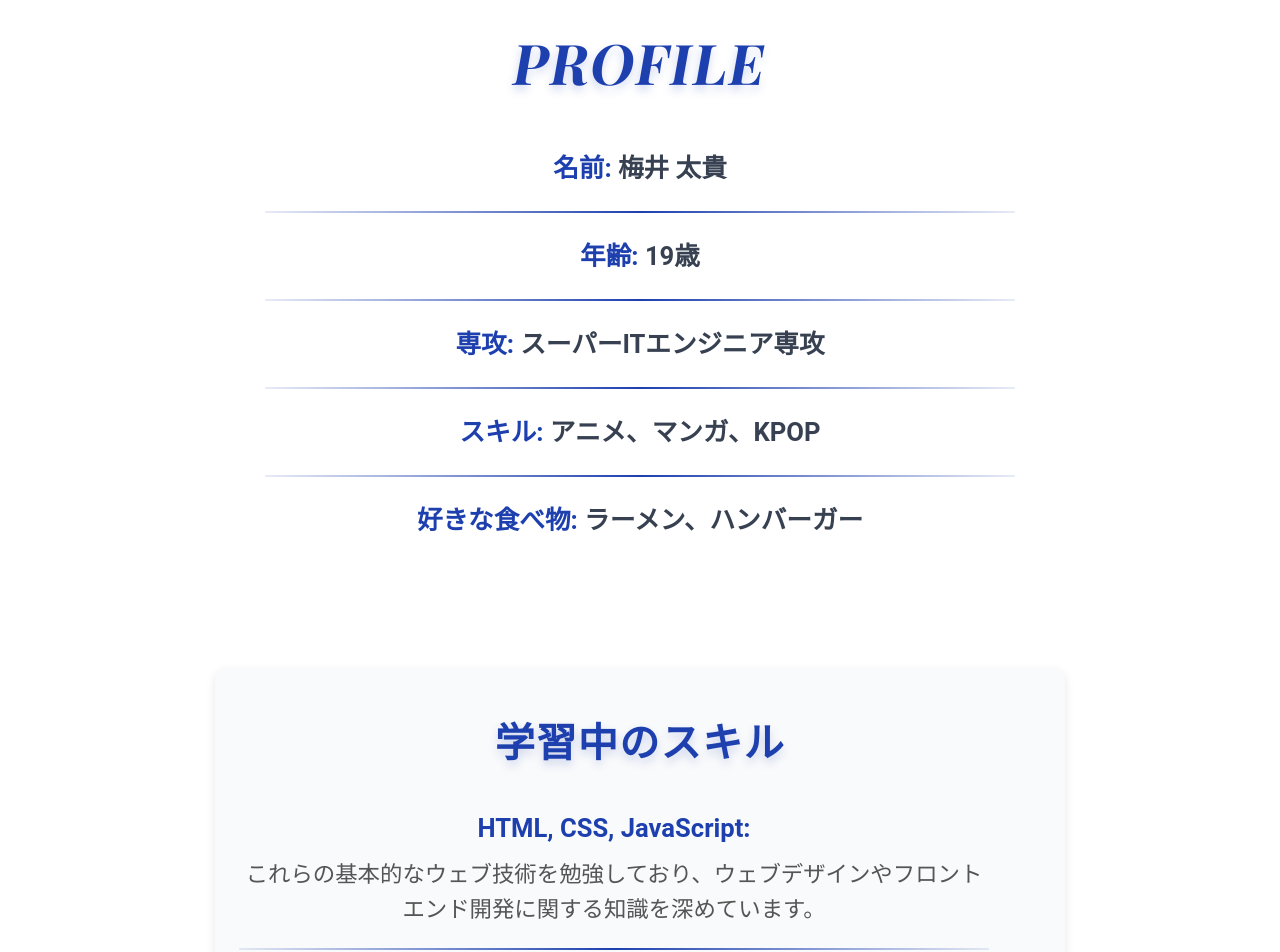
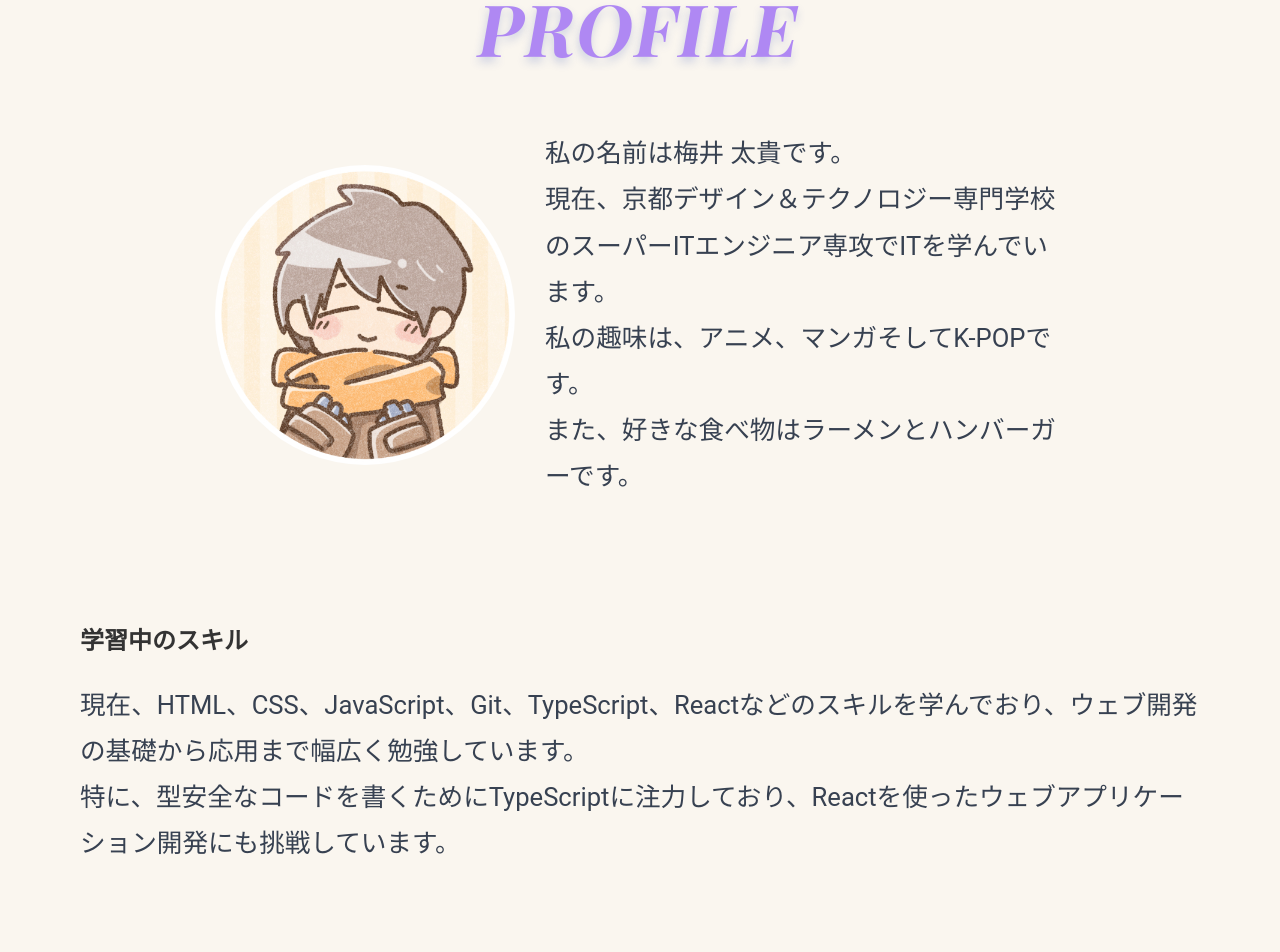
Before and after one commit to KTCume/react-next-portfolio, a Next.js app: page /about in a window 1280 px wide. Shown: the part 520-1472 px from the top of the page. Built offline with nearby package versions, Linux system fonts and the light colour scheme; a web font is replaced by a local one.

Commit message:
プロフィール編集

```diff
--- /dev/null
+++ b/app/_components/SheetAbout/index.module.css
@@ -0,0 +1,7 @@
+.container {
+    position: relative;
+    width: 100%;
+    margin: auto;
+    padding: 80px;
+    background-color: rgb(250, 246, 239);
+}
--- /dev/null
+++ b/app/_components/SheetAbout/index.tsx
@@ -0,0 +1,9 @@
+import styles from "./index.module.css";
+
+type Props = {
+    children: React.ReactNode;
+};
+
+export default function Sheet({ children }: Props) {
+    return <div className={styles.container}>{children}</div>;
+}
--- a/app/about/layout.tsx
+++ b/app/about/layout.tsx
@@ -1,4 +1,4 @@
-import Sheet from "@/app/_components/Sheet";
+import Sheet from "@/app/_components/SheetAbout";
 import Hero from "@/app/_components/Hero";
 
 export const metadata = {
@@ -12,7 +12,7 @@ type Props = {
 export default function RootLayout({ children }: Props) {
     return (
     <>
-    <Hero title="About" sub="自己紹介" />
+    <Hero title="About Me" sub="自己紹介" />
     <Sheet>{children}</Sheet>;
     </>
     );
--- a/app/about/page.module.css
+++ b/app/about/page.module.css
@@ -1,26 +1,22 @@
-@import url('https://fonts.googleapis.com/css2?family=Playfair+Display:wght@400;700&display=swap');
+@import url('https://fonts.googleapis.com/css2?family=Rounded+M%2B+1c:wght@400;700&display=swap');
 
-/* 全体のコンテナ */
 .top {
     display: flex;
     flex-direction: column;
     align-items: center;
     justify-content: center;
-    padding: 64px 24px;
-    text-align: center;
-    margin: 50px auto;
-    width: 90%;
+    margin: 70px auto;
+    width: 100%;
     max-width: 850px;
-    transition: transform 0.3s ease, box-shadow 0.3s ease;
 }
 
-/* タイトル */
 .title {
-    font-size: 3.5rem;
+    font-size: 4.5rem;
     font-weight: 700;
     margin-top: -100px;
     margin-bottom: 40px;
-    color: #1e40af;
+    text-align: center;
+    color: #af88f3;
     text-shadow: 0px 5px 10px rgba(30, 64, 175, 0.2);
     letter-spacing: 1.5px;
     line-height: 1.2;
@@ -29,95 +25,71 @@
     animation: fadeIn 1s ease-in-out;
 }
 
-/* プロフィールのコンテナ */
 .profileContainer {
+    display: flex;
+    align-items: center; /* 縦方向に中央揃え */
+    justify-content: flex-start; /* 左寄せ */
+    gap: 30px; /* 画像とテキストの間隔 */
     width: 100%;
-    max-width: 750px;
+    max-width: 1200px;
+    margin-bottom: 30px;
 }
 
-/* プロフィールアイテム */
-.profileItem {
+.profileImage {
+    border-radius: 50%; /* 丸い画像にする */
+    object-fit: cover; /* 画像が丸に収まるように調整 */
+  }
+
+/* テキストコンテナ */
+.profileTextContainer {
+    display: flex;
+    flex-direction: column; /* 名前とテキストを縦並び */
+    justify-content: center; /* テキストを中央揃え */
+}
+
+.name {
+    font-size: 2.8rem;
+    font-weight: 700;
+    text-align: center;
+    color: #374151;
+    font-family: "Sawarabi Mincho", sans-serif;
+}
+
+.profileText {
     font-size: 1.6rem;
-    font-weight: 600;
     color: #374151;
     font-family: 'Roboto', sans-serif;
-    padding: 10px 0;
+    line-height: 1.8;
+    white-space: pre-wrap; /* 改行を反映させる */
+    margin: 20px 0;
 }
 
-/* プロフィールラベル */
-.profileLabel {
-    font-weight: 700;
-    color: #1e40af;
+/* 学習中のスキルテキスト */
+.skillsText {
+    font-size: 1.6rem;
+    color: #374151;
+    font-family: 'Roboto', sans-serif;
+    line-height: 1.8;
+    white-space: pre-wrap; /* 改行を反映させる */
+    margin: 20px 0;
 }
 
-/* 区切り線 */
-.divider {
-    width: 100%;
-    height: 2px;
-    background: linear-gradient(90deg, rgba(30, 64, 175, 0.1), rgba(30, 64, 175, 1), rgba(30, 64, 175, 0.1));
-    margin: 10px 0;
-    border-radius: 2px;
+@media (max-width: 768px) {
+    .profileContainer {
+        flex-direction: column; /* 画面サイズが小さくなったら縦並びに変更 */
+        align-items: center; /* 中央揃え */
     }
 
-/* 学習中のスキル セクション */
-.skillsSection {
-    padding: 50px 24px;
-    text-align: center;
-    margin: 50px auto;
-    width: 90%;
-    max-width: 850px;
-    background-color: #f9fafb; /* 背景色を少し明るく */
-    border-radius: 10px;
-    box-shadow: 0px 5px 10px rgba(0, 0, 0, 0.1);
+    .profileImage {
+        width: 200px; /* 画像のサイズを調整 */
+        height: 200px;
     }
 
-/* セクションタイトル */
-.skillsTitle {
-    font-size: 2.5rem;
-    font-weight: 700;
-    margin-bottom: 30px;
-    color: #1e40af;
-    text-shadow: 0px 5px 10px rgba(30, 64, 175, 0.2);
-    letter-spacing: 1.5px;
-    line-height: 1.2;
-    font-family: 'Playfair Display', serif;
+    .name {
+        font-size: 2.2rem; /* 名前の文字サイズを調整 */
     }
 
-/* スキルのコンテナ */
-.skillsContainer {
-    width: 100%;
-    max-width: 750px;
+    .profileText {
+        font-size: 1.4rem; /* テキストの文字サイズを調整 */
     }
-
-/* スキルアイテム */
-.skillItem {
-    font-size: 1.6rem;
-    font-weight: 600;
-    color: #374151;
-    font-family: 'Roboto', sans-serif;
-    padding: 10px 0;
 }
-
-/* スキルラベル */
-.skillLabel {
-    font-weight: 700;
-    color: #1e40af;
-}
-
-/* 区切り線 */
-.divider {
-    width: 100%;
-    height: 2px;
-    background: linear-gradient(90deg, rgba(30, 64, 175, 0.1), rgba(30, 64, 175, 1), rgba(30, 64, 175, 0.1));
-    margin: 10px 0;
-    border-radius: 2px;
-}
-
-/* スキルアイテム内の段落（説明文） */
-.skillItem p {
-    font-size: 1.4rem;
-    color: #555555;
-    margin-top: 5px;
-    font-weight: 400;
-    line-height: 1.6;
-}
--- a/app/about/page.tsx
+++ b/app/about/page.tsx
@@ -1,3 +1,4 @@
+import Image from "next/image";
 import styles from "./page.module.css";
 
 export default function Page() {
@@ -6,58 +7,34 @@ export default function Page() {
             <section className={styles.top}>
                 <h1 className={styles.title}>PROFILE</h1>
                 <div className={styles.profileContainer}>
-                    <div className={styles.profileItem}>
-                        <span className={styles.profileLabel}>名前:</span> 梅井 太貴
-                    </div>
-                    <div className={styles.divider}></div>
+                    <Image
+                        className={styles.profileImage}
+                        src="/profile.jpg"
+                        alt=""
+                        width={300}
+                        height={300}
+                    />
+                    <div className={styles.profileTextContainer}>
+                    <h2 className={styles.name}></h2>
+                    <p className={styles.profileText}>
+                        私の名前は梅井 太貴です。<br />
+                        現在、京都デザイン＆テクノロジー専門学校のスーパーITエンジニア専攻でITを学んでいます。<br />
 
-                    <div className={styles.profileItem}>
-                        <span className={styles.profileLabel}>年齢:</span> 19歳
-                    </div>
-                    <div className={styles.divider}></div>
-
-                    <div className={styles.profileItem}>
-                        <span className={styles.profileLabel}>専攻:</span> スーパーITエンジニア専攻
-                    </div>
-                    <div className={styles.divider}></div>
-
-                    <div className={styles.profileItem}>
-                        <span className={styles.profileLabel}>スキル:</span> アニメ、マンガ、KPOP
-                    </div>
-                    <div className={styles.divider}></div>
-
-                    <div className={styles.profileItem}>
-                        <span className={styles.profileLabel}>好きな食べ物:</span> ラーメン、ハンバーガー
+                        私の趣味は、アニメ、マンガそしてK-POPです。<br />
+                        また、好きな食べ物はラーメンとハンバーガーです。<br />
+                    </p>
                     </div>
                 </div>
             </section>
 
             {/* 学習中のスキル セクション */}
-            <section className={styles.skillsSection}>
+            <section className={styles.skillstop}>
                 <h2 className={styles.skillsTitle}>学習中のスキル</h2>
                 <div className={styles.skillsContainer}>
-                    <div className={styles.skillItem}>
-                        <span className={styles.skillLabel}>HTML, CSS, JavaScript:</span>
-                        <p>これらの基本的なウェブ技術を勉強しており、ウェブデザインやフロントエンド開発に関する知識を深めています。</p>
-                    </div>
-                    <div className={styles.divider}></div>
-
-                    <div className={styles.skillItem}>
-                        <span className={styles.skillLabel}>Git:</span>
-                        <p>バージョン管理ツールのGitを使って、コードの管理やチーム開発の経験を積んでいます。</p>
-                    </div>
-                    <div className={styles.divider}></div>
-
-                    <div className={styles.skillItem}>
-                        <span className={styles.skillLabel}>TypeScript:</span>
-                        <p>現在TypeScriptを勉強中です。JavaScriptの拡張機能を使い、型安全なコードを書くことを目指しています。</p>
-                    </div>
-                    <div className={styles.divider}></div>
-
-                    <div className={styles.skillItem}>
-                        <span className={styles.skillLabel}>React:</span>
-                        <p>Reactを使ったウェブアプリケーション開発にも挑戦したいと考えています。コンポーネントベースの開発を学んでいます。</p>
-                    </div>
+                    <p className={styles.skillsText}>
+                        現在、HTML、CSS、JavaScript、Git、TypeScript、Reactなどのスキルを学んでおり、ウェブ開発の基礎から応用まで幅広く勉強しています。<br />
+                        特に、型安全なコードを書くためにTypeScriptに注力しており、Reactを使ったウェブアプリケーション開発にも挑戦しています。<br />
+                    </p>
                 </div>
             </section>
         </div>
```
Lines whose indentation alone changed are shown as unchanged.
